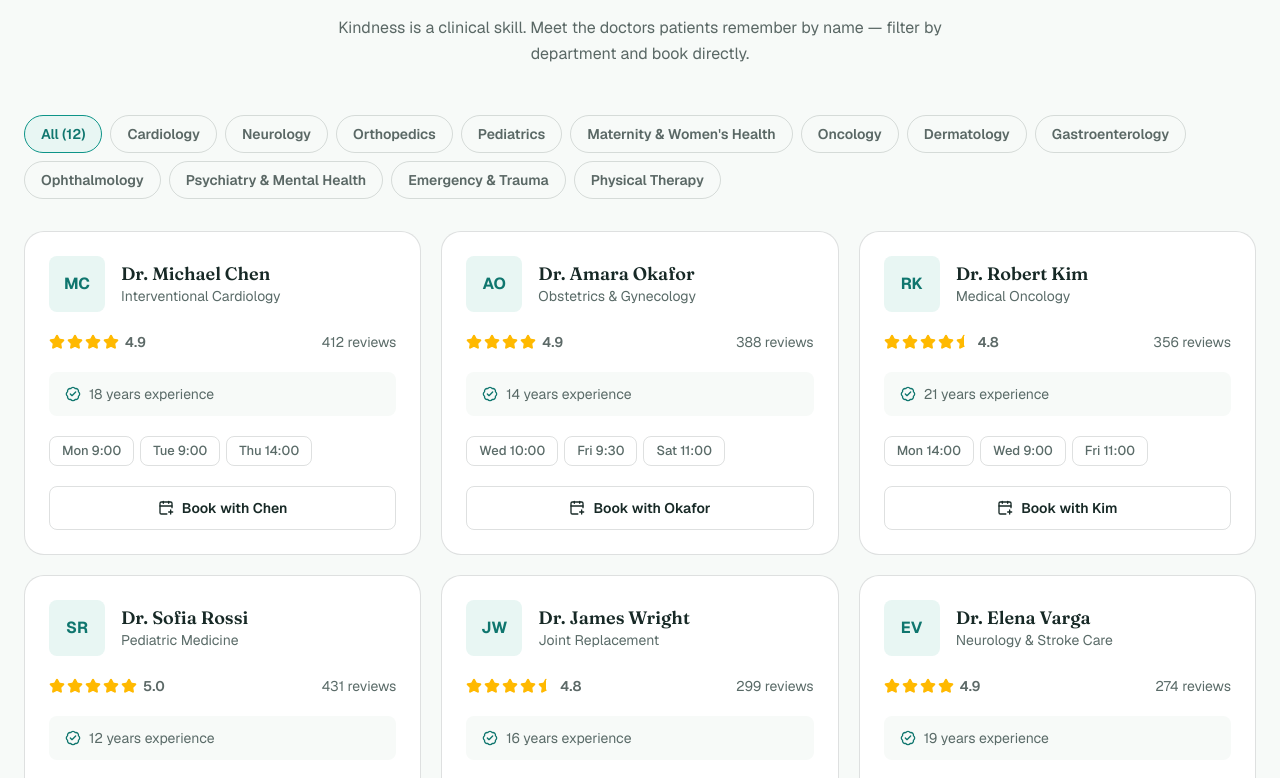
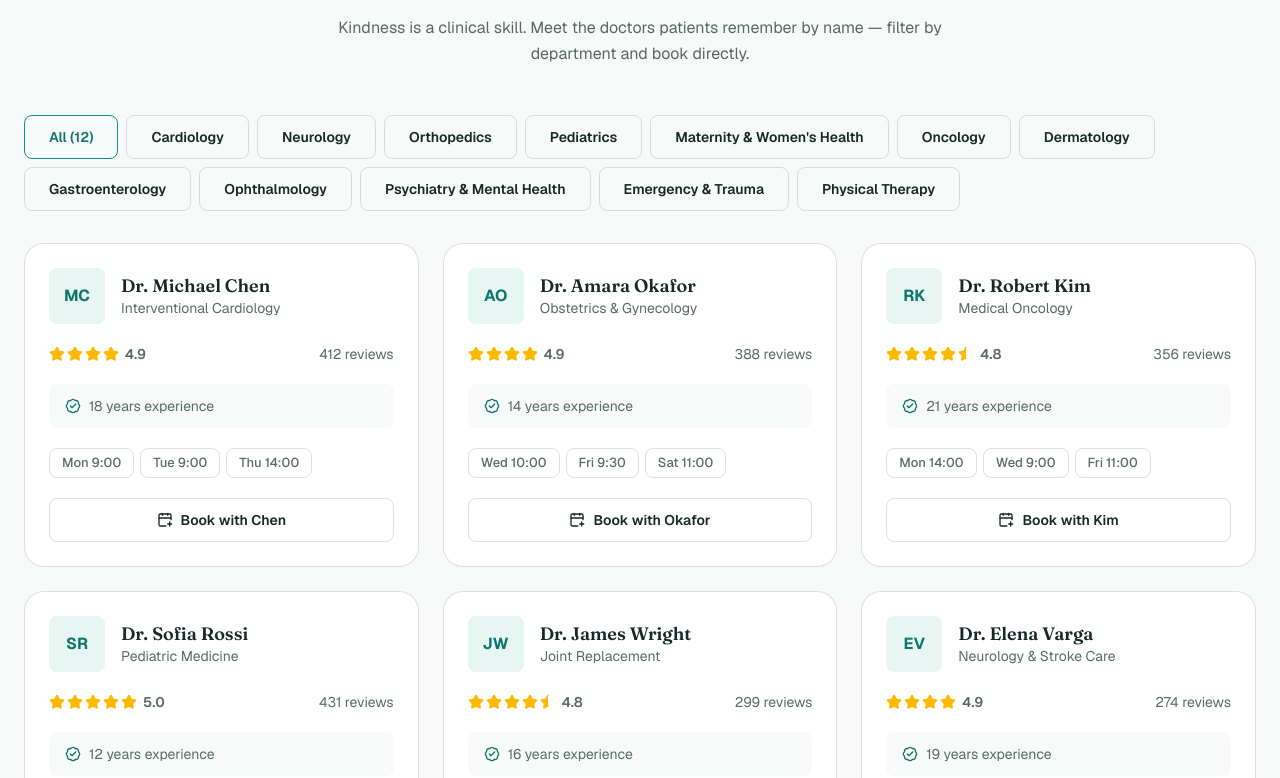
Before and after one commit to Salar11111/Care-Hub, a Next.js app: page /doctors in a window 1280 px wide. Shown: the part 262-1040 px from the top of the page. Built offline with nearby package versions, Linux system fonts and the light colour scheme.

Commit message:
style: enhance UI with a consistent design system

```diff
--- a/src/components/doctors/doctors-browser.tsx
+++ b/src/components/doctors/doctors-browser.tsx
@@ -12,17 +12,16 @@ export function DoctorsBrowser() {
     [filter],
   );
 
+  const filterButton = (active: boolean) =>
+    `btn btn--secondary ${active ? "!border-accent !text-accent-strong" : ""}`;
+
   return (
     <div>
       <div className="mb-8 flex flex-wrap gap-2">
         <button
           onClick={() => setFilter("all")}
           aria-pressed={filter === "all"}
-          className={`rounded-full border px-4 py-2 text-sm font-semibold transition-colors ${
-            filter === "all"
-              ? "border-teal-600 bg-teal-50 text-teal-700 dark:bg-teal-950/50 dark:text-teal-300"
-              : "border-foreground/15 text-foreground/70 hover:border-foreground/30"
-          }`}
+          className={filterButton(filter === "all")}
         >
           All ({doctors.length})
         </button>
@@ -33,17 +32,13 @@ export function DoctorsBrowser() {
               key={dept.slug}
               onClick={() => setFilter(dept.slug)}
               aria-pressed={filter === dept.slug}
-              className={`rounded-full border px-4 py-2 text-sm font-semibold transition-colors ${
-                filter === dept.slug
-                  ? "border-teal-600 bg-teal-50 text-teal-700 dark:bg-teal-950/50 dark:text-teal-300"
-                  : "border-foreground/15 text-foreground/70 hover:border-foreground/30"
-              }`}
+              className={filterButton(filter === dept.slug)}
             >
               {dept.name}
             </button>
           ))}
       </div>
-      <div className="grid gap-5 sm:grid-cols-2 lg:grid-cols-3">
+      <div className="grid gap-[var(--s-5)] sm:grid-cols-2 lg:grid-cols-3">
         {filtered.map((doc) => (
           <DoctorCard key={doc.id} doctor={doc} />
         ))}
```
